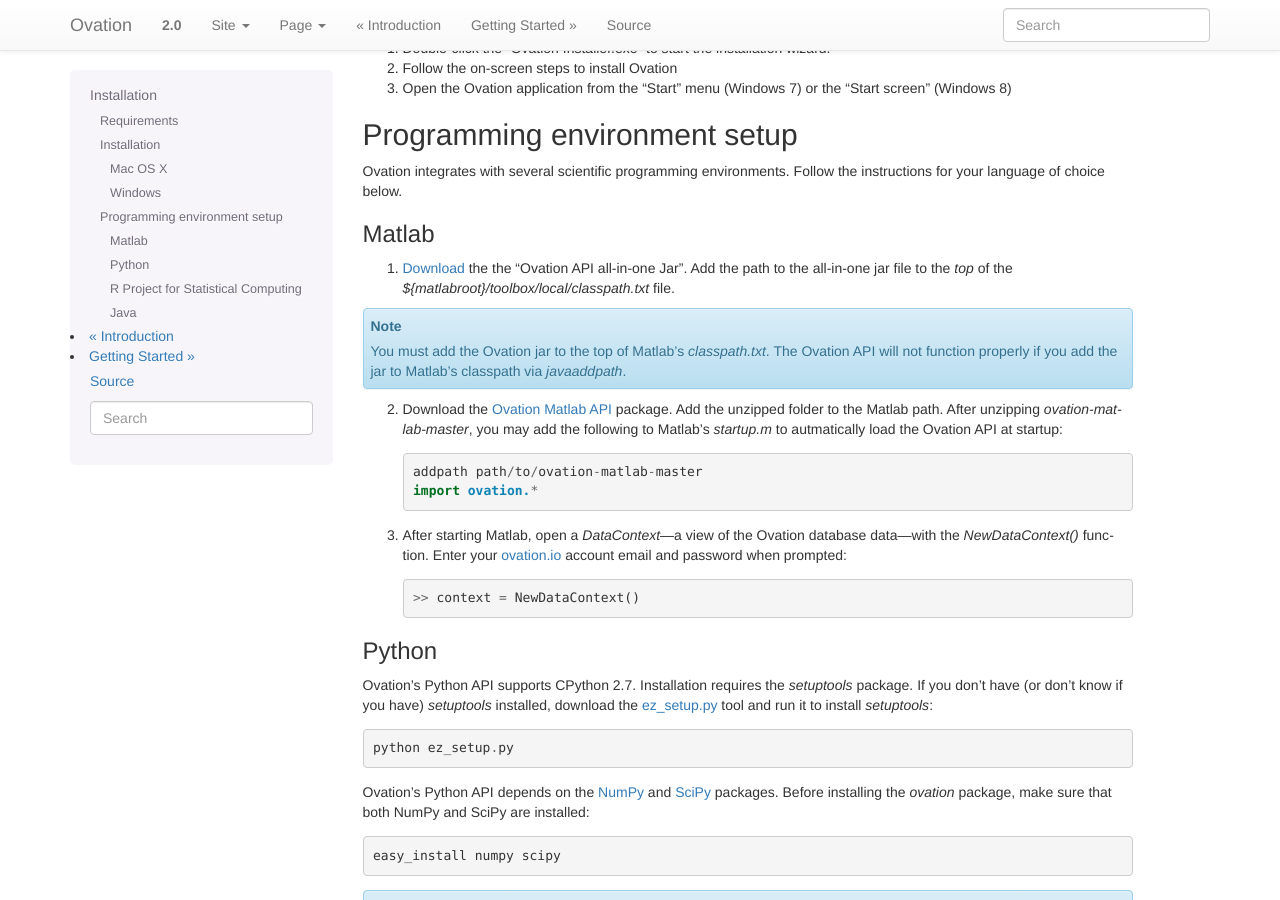
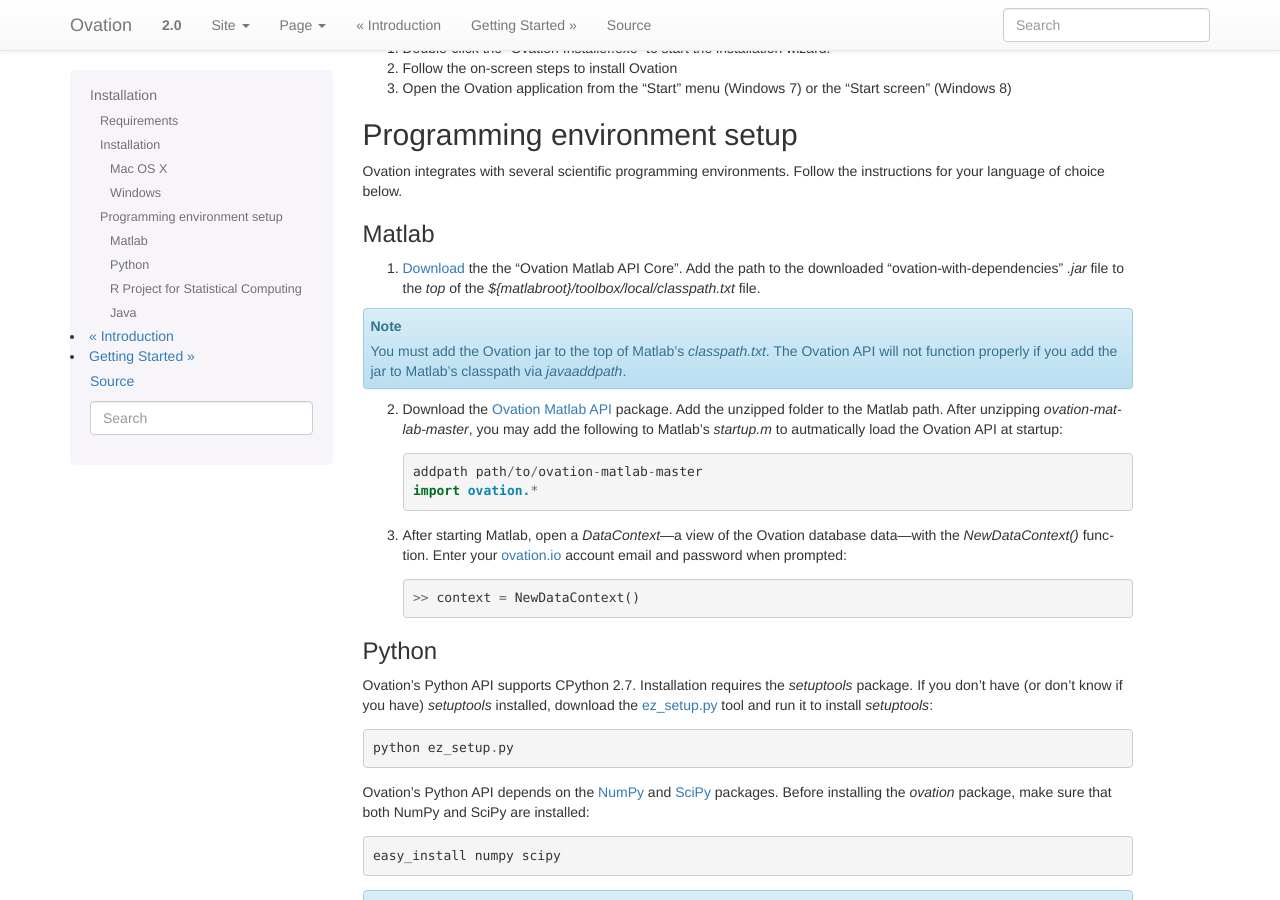
Before and after one commit to physion/ovation-docs, a Sphinx documentation site: the page built from source/installation.rst, in a window 1280 px wide and 900 px high, scrolled down 1092 px. Built offline with Sphinx 7.4.7, drawn with Linux system fonts in a browser that asks for light colours.

Commit message:
Matlab API Core download rename

```diff
--- a/source/installation.rst
+++ b/source/installation.rst
@@ -65,7 +65,7 @@
 Matlab
 ------
 
-1. `Download <http://ovation.io/downloads>`_ the the "Ovation API all-in-one Jar". Add the path to the all-in-one jar file to the *top* of the `${matlabroot}/toolbox/local/classpath.txt` file.
+1. `Download <http://ovation.io/downloads>`_ the the "Ovation Matlab API Core". Add the path to the downloaded "ovation-with-dependencies" `.jar` file to the *top* of the `${matlabroot}/toolbox/local/classpath.txt` file.
 
 .. note::
     You must add the Ovation jar to the top of Matlab's `classpath.txt`. The Ovation API will not function properly if you add the jar to Matlab's classpath via `javaaddpath`.
```
